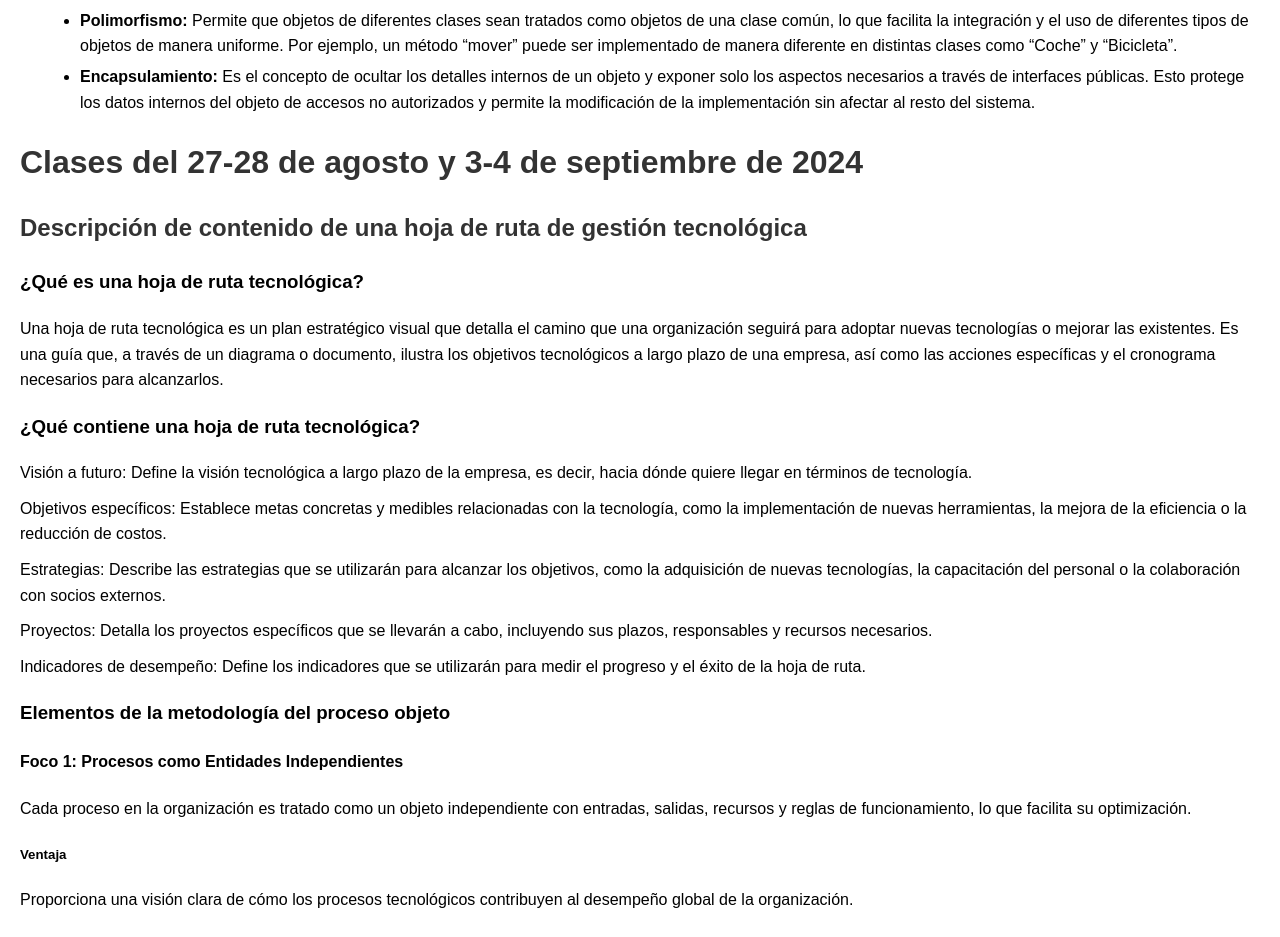
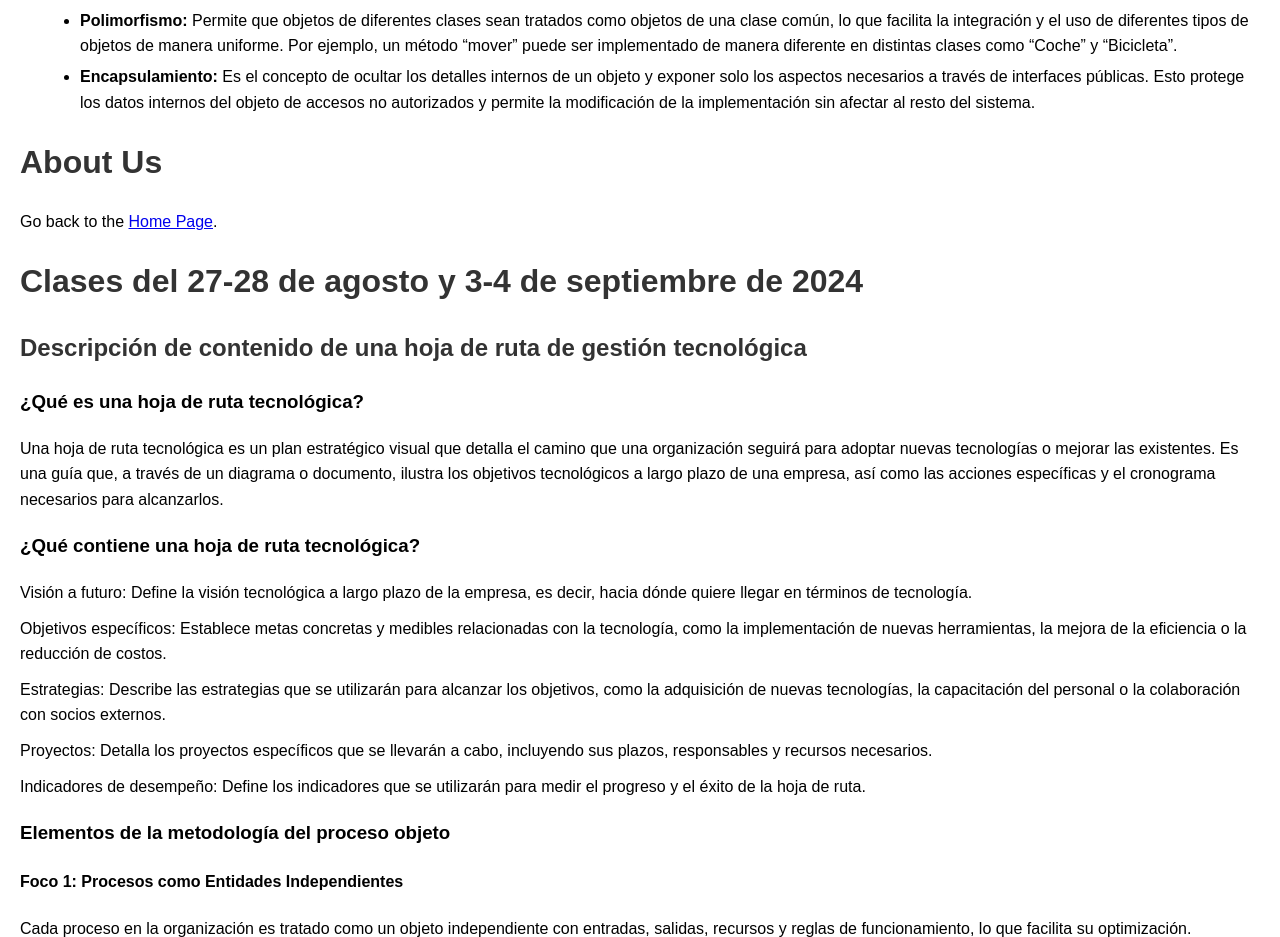
Before and after one commit to jact101/GestionDeLaTecnologia, a plain HTML site: page index.html in a window 1280 px wide. Shown: the part 1500-2437 px from the top of the page. Drawn offline with Linux system fonts and the light colour scheme.

Commit message:
Update index.html

```diff
--- a/index.html
+++ b/index.html
@@ -68,6 +68,11 @@
             <li><strong>Encapsulamiento:</strong> Es el concepto de ocultar los detalles internos de un objeto y exponer solo los aspectos necesarios a través de interfaces públicas. Esto protege los datos internos del objeto de accesos no autorizados y permite la modificación de la implementación sin afectar al resto del sistema.</li>
         </ul>
     </p>
+
+    <body>
+        <h1>About Us</h1>
+        <p>Go back to the <a href="patente.html">Home Page</a>.</p>
+    </body>
 
      <p>
 
```
